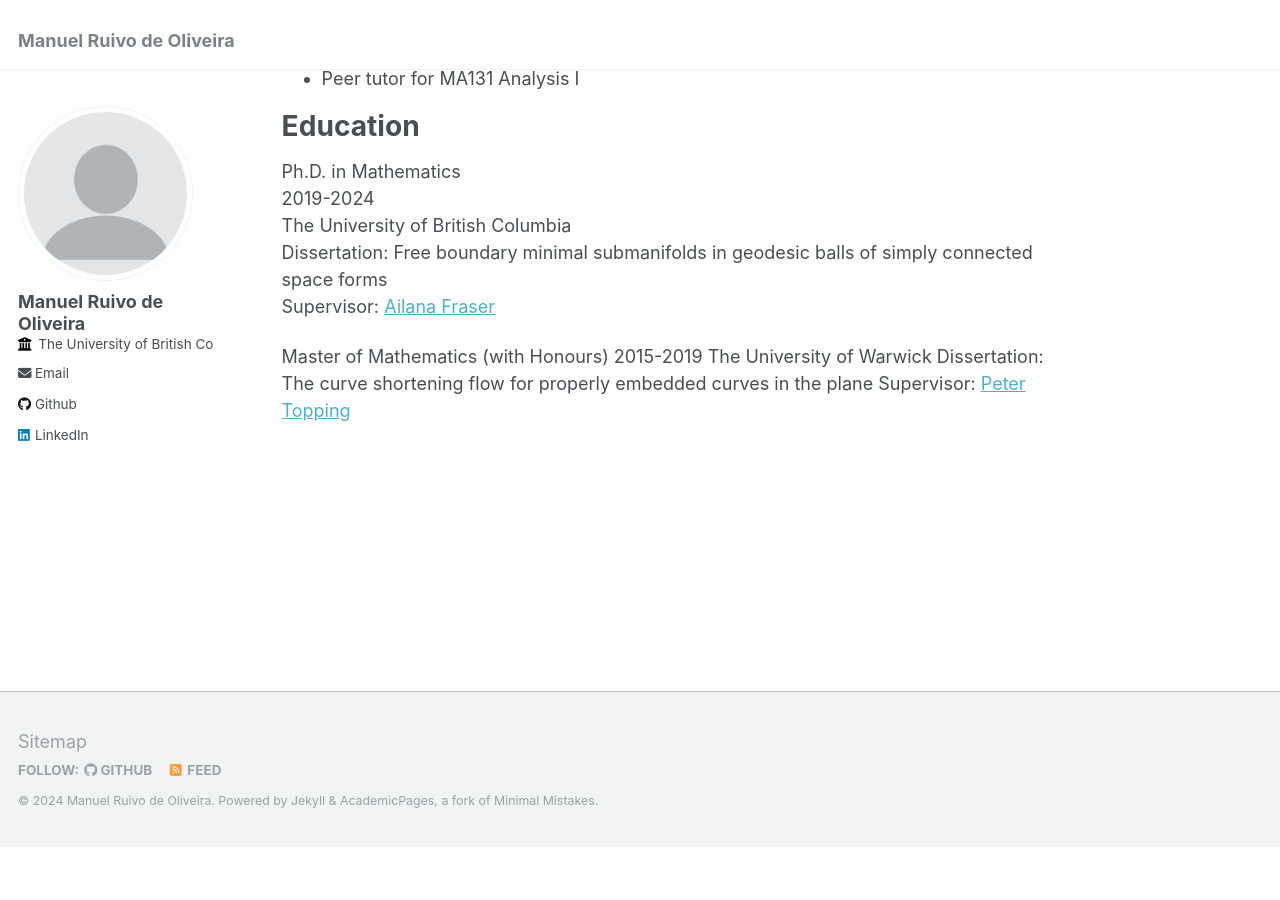
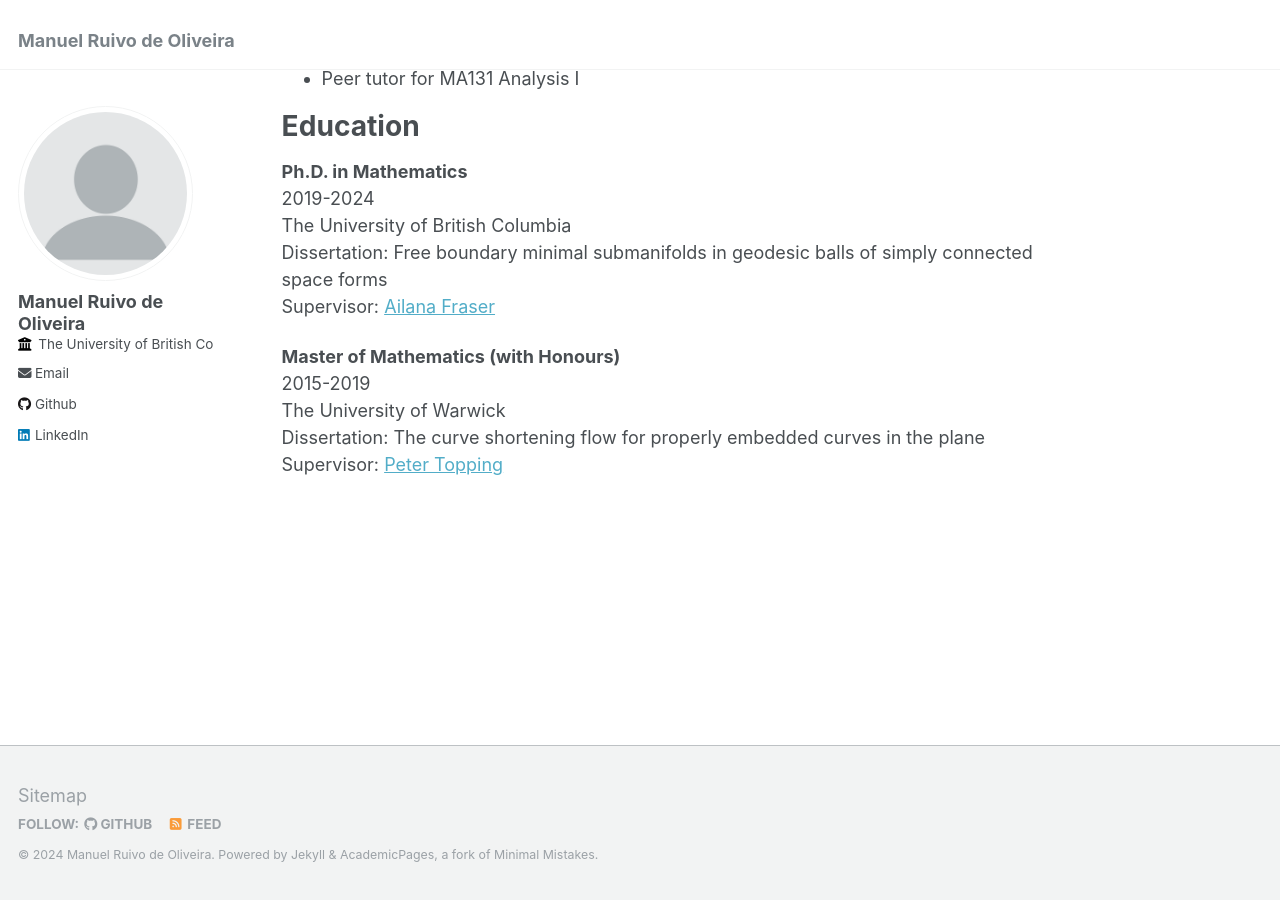
Before and after one commit to manuelruivodeoliveira/manuelruivodeoliveira.github.io, a Jekyll site: the page built from _pages/about.md, in a window 1280 px wide and 900 px high, scrolled down 1167 px. Built offline with Jekyll 4.4.1, drawn with Linux system fonts in a browser that asks for light colours; our own code applies the rules of GitHub Pages for plain Markdown files; before the commit the page ends 2013 px from its top, so only the background shows below that.

Commit message:
Added more line breaks to education section

```diff
--- a/_pages/about.md
+++ b/_pages/about.md
@@ -8,6 +8,7 @@ redirect_from:
 ---
 
 # Research
+
 * **Manuel Ruivo de Oliveira**. 2024. <a href="https://animallogic.com/animal-logic/news/rd-research-project/" target="_blank">Smoothly interpolating sparse curves on a surface</a>. Report
 * **Manuel Ruivo de Oliveira**. 2024. <a href="https://dx.doi.org/10.14288/1.0442029" target="_blank">Free boundary minimal submanifolds in geodesic balls of simply connected space forms</a>. Ph.D dissertation
 * **Manuel Ruivo de Oliveira**. 2024. <a href="https://arxiv.org/abs/2404.12304" target="_blank">New free boundary minimal annuli of revolution in the 3-sphere</a>. Preprint arXiv:2404.12304
@@ -15,15 +16,20 @@ redirect_from:
 
 
 # Teaching
+
 ## The University of British Columbia
+
 ### Instructor
+
 * MATH180 Differential Calculus with Physical Applications
 
 ### MATLAB TA
+
 * MATH152 Linear Systems
 * MATH254 Multivariable and Vector Calculus for Mechanical Engineering
 
 ### TA
+
 * MATH425/525 Differential Geometry I
 * MATH227 Advanced Calculus II
 * MATH226 Advanced Calculus I
@@ -31,19 +37,20 @@ redirect_from:
 * MATH220 Mathematical Proof
 
 ## The University of Warwick
+
 * Supervisor
 * Peer tutor for MA131 Analysis I
 
 
 # Education
 
-Ph.D. in Mathematics
+**Ph.D. in Mathematics**
 2019-2024
 The University of British Columbia
 Dissertation: Free boundary minimal submanifolds in geodesic balls of simply connected space forms
 Supervisor: <a href="https://personal.math.ubc.ca/~afraser/" target="_blank">Ailana Fraser</a>
 
-Master of Mathematics (with Honours)
+**Master of Mathematics (with Honours)**
 2015-2019
 The University of Warwick
 Dissertation: The curve shortening flow for properly embedded curves in the plane
```
